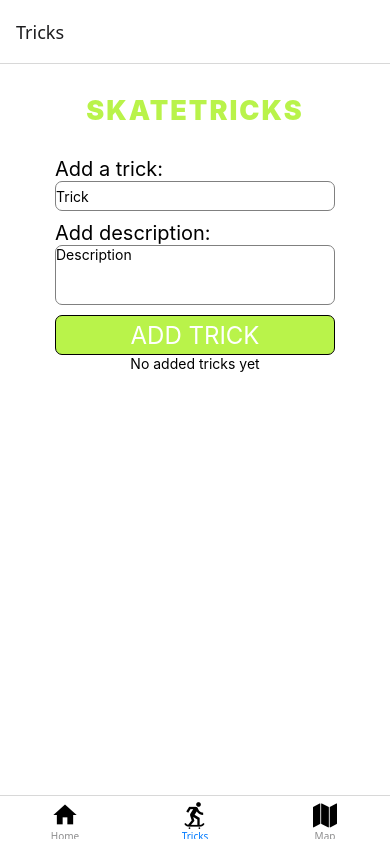
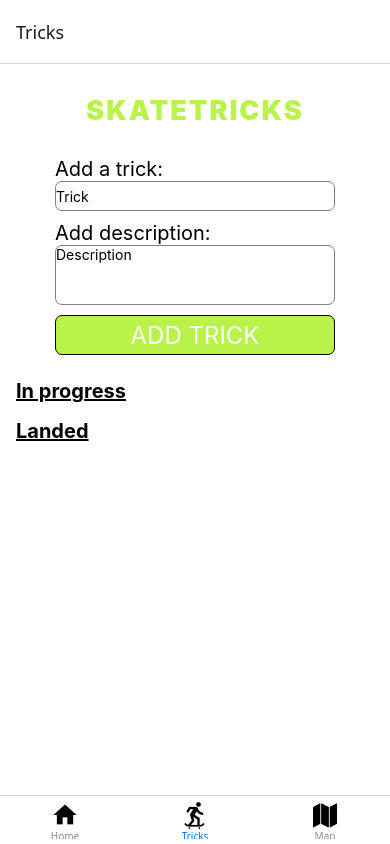
Before and after one commit to teemarom/skate.app, a React Native app: screen /Tricks in a window 390 px wide. Built offline with nearby package versions, Linux system fonts and the light colour scheme.

Commit message:
added list for tricks and landed tricks, haptic feedback when moving trick between lists

```diff
--- a/app/Tricks.tsx
+++ b/app/Tricks.tsx
@@ -1,11 +1,11 @@
 import { useState } from "react";
-import { FlatList, Keyboard, Pressable, StyleSheet, Text, TextInput, TouchableWithoutFeedback, View } from "react-native";
+import { SectionList, Keyboard, Pressable, StyleSheet, Text, TextInput, TouchableWithoutFeedback, View } from "react-native";
 import { TrickItem } from "../components/TrickItem";
+import { Trick } from "../types/Trick";
 
-type Trick = {
-    id: string,
-    trickName: string,
-    description: string
+
+type Props = {
+    onToggle: (id: string) => void;
 }
 
 export function Tricks() {
@@ -14,6 +14,12 @@ export function Tricks() {
     const [description, setDescription] = useState(""); // tempun kuvaus
     const [tricks, setTricks] = useState<Trick[]>([]); // lista tempuille
 
+    const sections = [
+        { title: "In progress", data: tricks.filter((t) => t.status === "In Progress") },
+        { title: "Landed", data: tricks.filter((t) => t.status === "Landed") },
+    ];
+
+
     function addTrick() {
         if (!trickName.trim()) return; // estää lisäyksen jos tyhjä nimi
 
@@ -21,14 +27,25 @@ export function Tricks() {
             id: Date.now().toString(), // väliaikainen id testaukseen
             trickName,
             description,
+            status: "In Progress"
         }
         setTricks([...tricks, newTrick]); // lisää tempun listaan
         setTrickName("");
         setDescription("")
     }
 
+    function toggleTrick(id: string) {
+        setTricks((prev) =>
+            prev.map((t) =>
+                t.id === id
+                    ? { ...t, status: t.status === "In Progress" ? "Landed" : "In Progress" }
+                    : t
+            )
+        );
+    }
+
     return (
-        <TouchableWithoutFeedback onPress={Keyboard.dismiss}>
+        //<TouchableWithoutFeedback onPress={Keyboard.dismiss}>
             <View style={styles.container}>
 
                 <View style={styles.header}>
@@ -37,14 +54,14 @@ export function Tricks() {
 
                 {/*User input to add trick*/}
                 <View>
-                    <Text style={{fontSize: 20}}>Add a trick:</Text>
+                    <Text style={{ fontSize: 20 }}>Add a trick:</Text>
                     <TextInput style={styles.inputTrick}
                         placeholder="Trick"
                         value={trickName}
                         onChangeText={setTrickName}
                     />
 
-                    <Text style={{fontSize: 20}}>Add description:</Text>
+                    <Text style={{ fontSize: 20 }}>Add description:</Text>
                     <TextInput style={styles.inputDescription}
                         placeholder="Description"
                         value={description}
@@ -57,17 +74,25 @@ export function Tricks() {
                 </View>
 
                 {/* TODO: Lisää flatlist tähän*/}
-                <FlatList
-                    data={tricks}
+                <SectionList
+                    style={styles.list}
+                    contentContainerStyle={styles.listContent}
+                    sections={sections}
                     keyExtractor={(item) => item.id}
-                    ListEmptyComponent={<Text>No added tricks yet</Text>}
-                    renderItem={({item}) => (
-                        <TrickItem trick={item} />
+                    keyboardShouldPersistTaps="handled"
+                    keyboardDismissMode="on-drag"
+                    ListEmptyComponent={<Text style={{ fontSize: 18, paddingTop: 10 }}>No added tricks yet</Text>}
+                    renderSectionHeader={({ section }) => (
+                        <Text style={styles.sectionHeader}>{section.title}</Text>
+                    )}
+                    renderItem={({ item }) => (
+                        <TrickItem trick={item} onToggle={toggleTrick} />
                     )}
                 />
+
             </View>
 
-        </TouchableWithoutFeedback>
+        //</TouchableWithoutFeedback>
     )
 }
 
@@ -94,7 +119,7 @@ const styles = StyleSheet.create({
         borderColor: "gray",
         width: 280,
         height: 30,
-        marginBottom:10,
+        marginBottom: 10,
     },
     inputDescription: {
         borderWidth: 1,
@@ -102,7 +127,7 @@ const styles = StyleSheet.create({
         borderColor: "gray",
         width: 280,
         height: 60,
-        marginBottom:10,
+        marginBottom: 10,
     },
     addButton: {
         alignItems: "center",
@@ -117,5 +142,21 @@ const styles = StyleSheet.create({
         color: "white",
         fontSize: 24,
         textAlign: "center"
-    }
+    },
+    sectionHeader: {
+        fontSize: 20,
+        fontWeight: "bold",
+        paddingVertical: 8,
+        backgroundColor: "white",
+        textDecorationLine: "underline"
+    },
+    list: {
+        flex: 1,
+        alignSelf: "stretch",
+        marginTop: 16,
+    },
+    listContent: {
+        paddingHorizontal: 16,
+        paddingBottom: 24,
+    },
 });
--- a/components/TrickItem.tsx
+++ b/components/TrickItem.tsx
@@ -1,31 +1,77 @@
-import { View, Text, StyleSheet } from "react-native";
+import { View, Text, StyleSheet, Pressable } from "react-native";
 import { Trick } from "../types/Trick";
+import * as Haptics from "expo-haptics";
+
 
 type Props = {
     trick: Trick;
+    onToggle: (id: string) => void;
 };
 
-export function TrickItem({ trick }: Props) {
-    return (
+export function TrickItem({ trick, onToggle }: Props) {
+    const landed = trick.status === "Landed";
+
+ return (
         <View style={styles.item}>
-            <Text style={styles.name}>{trick.trickName}</Text>
-            <Text style={styles.description}>{trick.description}</Text>
+
+            <View style={styles.texts}>
+                <Text style={[styles.name, landed && styles.nameLanded]}>
+                    {trick.trickName}
+                </Text>
+                <Text>{trick.description}</Text>
+            </View>
+            <Pressable
+                onPressIn={() =>{
+                    Haptics.notificationAsync(Haptics.NotificationFeedbackType.Success)
+                    }}
+                onLongPress={() => {
+                    Haptics.notificationAsync(Haptics.NotificationFeedbackType.Success)
+                    onToggle(trick.id)
+                }}
+                delayLongPress={500}
+                style={[styles.checkbox, landed && styles.checkboxChecked]}
+                hitSlop={10}
+            >
+                {landed && <Text style={styles.checkmark}>✓</Text>}
+            </Pressable>
         </View>
     );
 }
 
 const styles = StyleSheet.create({
     item: {
+        flexDirection: "row",
+        alignItems: "center",
         paddingVertical: 10,
         borderBottomWidth: 1,
         borderBottomColor: "#eee",
-
+        width: "100%"
+    },
+    checkbox: {
+        width: 28,
+        height: 28,
+        borderRadius: 14,
+        borderWidth: 2,
+        borderColor: "#999",
+        alignItems: "center",
+        justifyContent: "center",
+        marginRight: 12,
+    },
+    checkboxChecked: {
+        backgroundColor: "#2e9e5b",
+        borderColor: "#2e9e5b",
+    },
+    checkmark: {
+        color: "white",
+        fontWeight: "bold",
+    },
+    texts: {
+        flex: 1,
     },
     name: {
         fontWeight: "bold",
-        fontSize: 18,
     },
-    description: {
-        fontSize: 16
-    }
+    nameLanded: {
+        color: "#777",
+    },
 });
--- a/package.json
+++ b/package.json
@@ -8,6 +8,7 @@
     "@react-navigation/native": "^7.5.1",
     "expo": "^58.0.19",
     "expo-font": "~58.0.10",
+    "expo-haptics": "~58.0.7",
     "expo-status-bar": "~58.0.4",
     "react": "19.3.0",
     "react-native": "0.88.0",
--- a/types/Trick.ts
+++ b/types/Trick.ts
@@ -2,4 +2,5 @@ export type Trick = {
     id: string;
     trickName: string;
     description: string;
+    status: "In Progress" | "Landed"
 };
```
Also changed, not shown: 1 other file (tests, documents, lock files or other folders).
